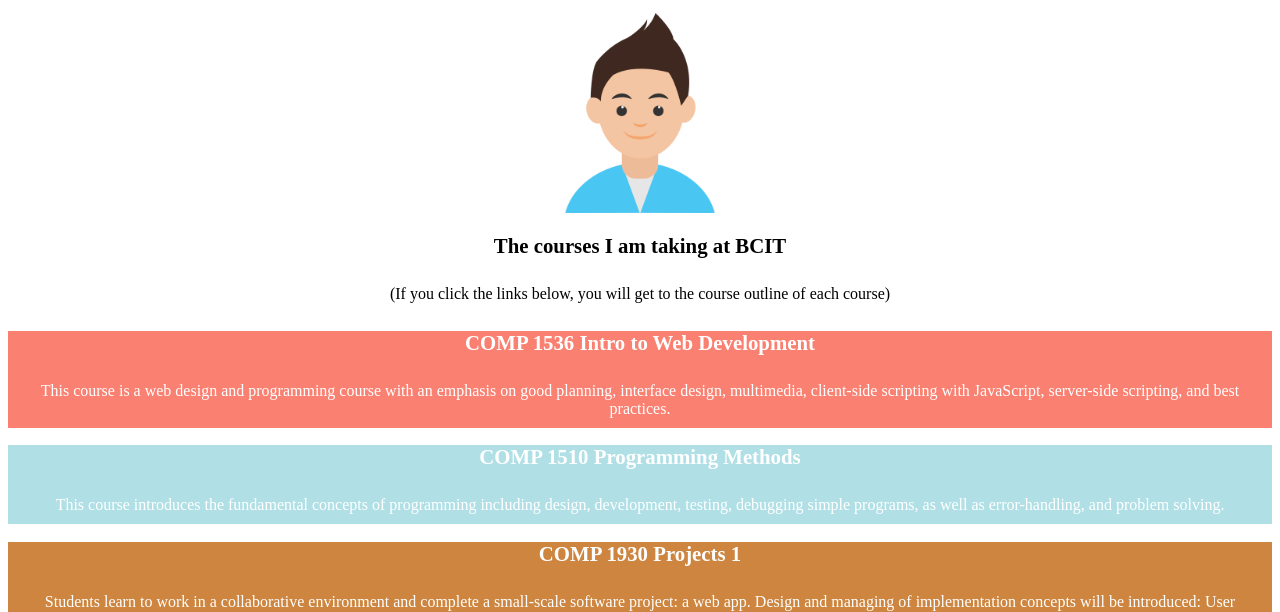
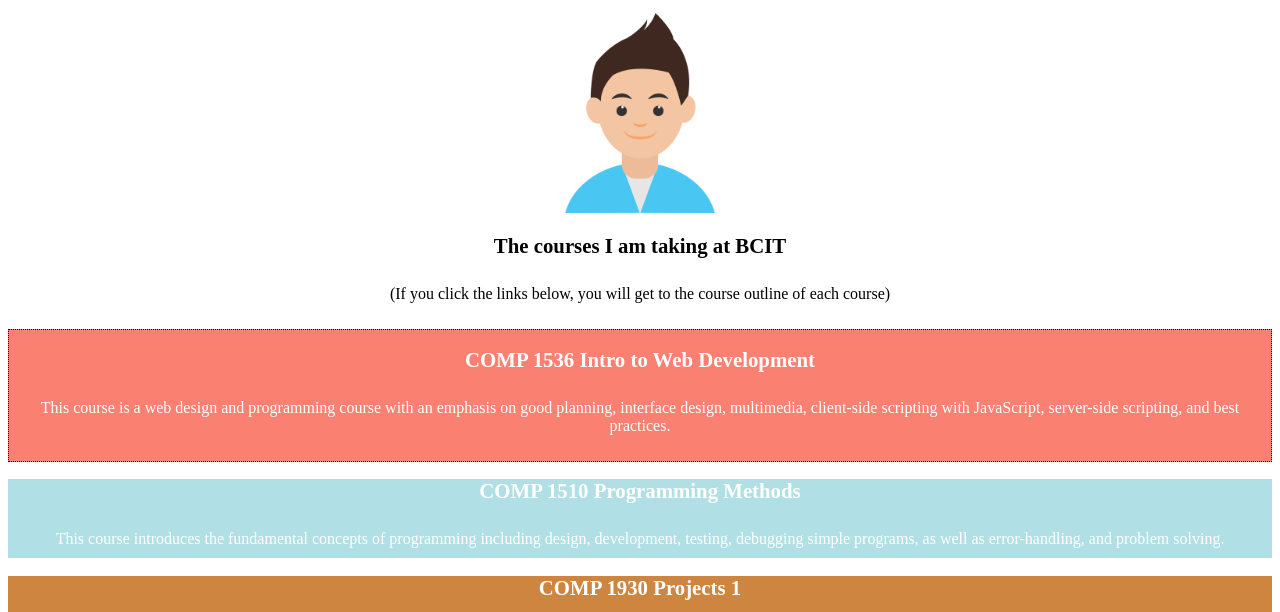
Before and after one commit to Conlegs/conlegs.github.io, a plain HTML site: page index.html in a window 1280 px wide. In both pictures the pointer is over the link 640 px from the left and 518 px from the top of the page. Shown: the part 139-751 px from the top of the page. Drawn offline with Linux system fonts and the light colour scheme.

Commit message:
comp1536week3

```diff
--- a/index.html
+++ b/index.html
@@ -18,6 +18,10 @@
             text-decoration: none;
             color: white;
             display: block;
+        }
+
+        a:hover {
+            border: 1px dotted black;
         }
 
         #comp1536 {
```
